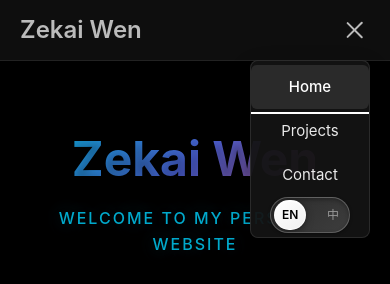
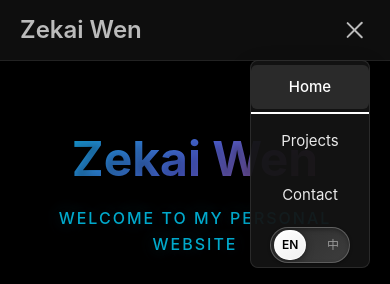
Before and after one commit to Ch1hiro0814/HomePage, a plain HTML site: page index.html in a window 390 px wide. Both pictures are taken after a click on the element 354 px from the left and 30 px from the top of the page. Shown: the top 284 px of the page. Drawn offline with Linux system fonts and the light colour scheme.

Commit message:
修改移动端菜单栏选项间距

```diff
--- a/styles.css
+++ b/styles.css
@@ -2347,7 +2347,7 @@ input[type="checkbox"] {
         border-radius: 8px;
         z-index: 1001;
         display: flex;
-        gap: 0px;
+        gap: 10px;
         align-items: flex-end;
         opacity: 0;
         transform: translateX(20px) scale(0.95);
```
